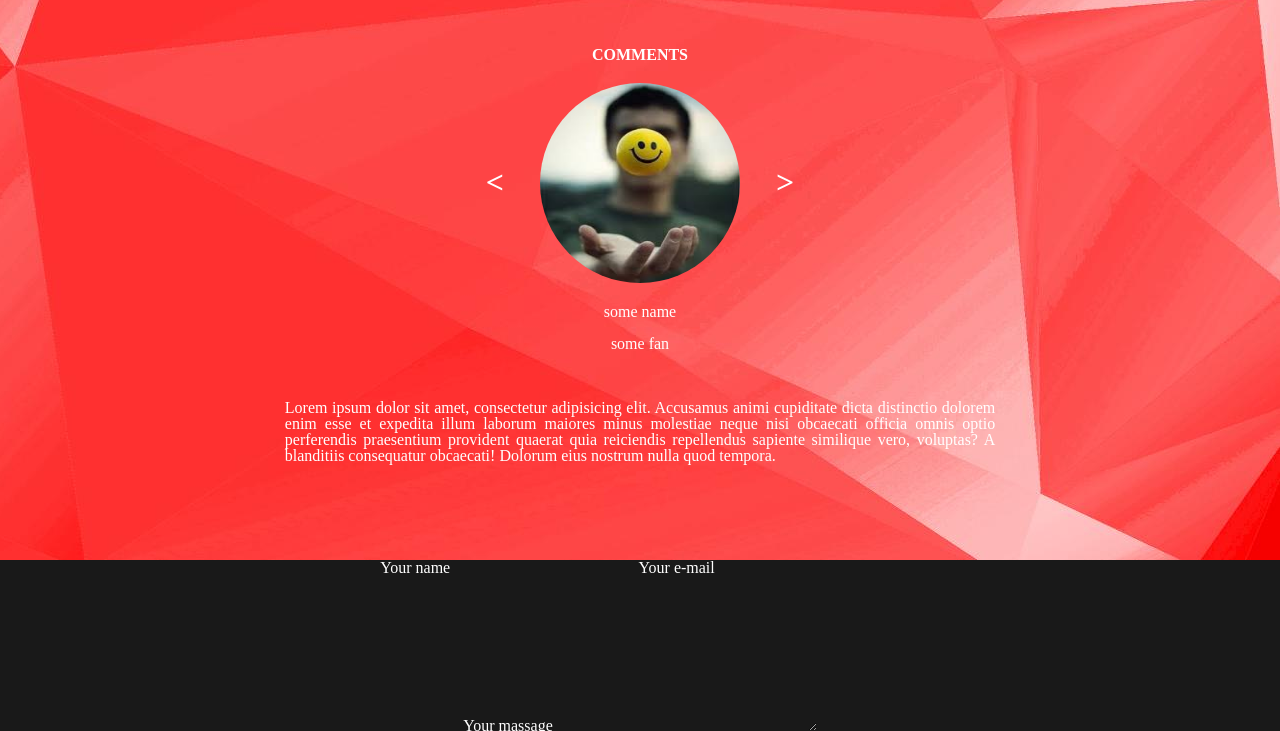
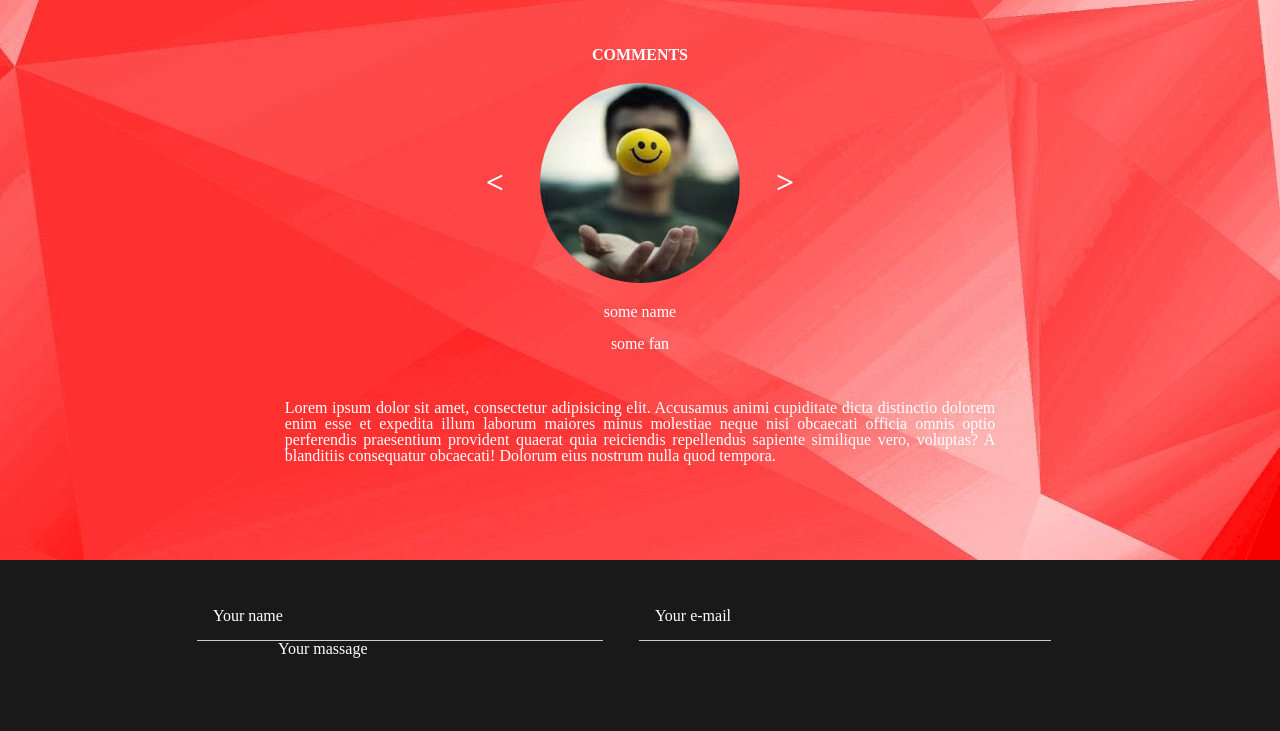
Before and after one commit to Just-Man/PHP, a PHP site: page /Homework/Layout_7/Layout_7.html in a window 1280 px wide. Shown: the part 3863-4594 px from the top of the page. Run offline with PHP 8.4, Linux system fonts and the light colour scheme.

Commit message:
Homework_CSS

```diff
--- a/Lection12/Homework/Layout_7/Layout_7.css
+++ b/Lection12/Homework/Layout_7/Layout_7.css
@@ -289,23 +289,42 @@ button{
     text-align: justify;
 }
 
+#contact{
+    padding: 3rem;
+}
+
+#contact div{
+    margin-bottom: 50px;
+}
+
+#contact label{
+    border-bottom: 1px solid #ccc;
+    padding: 1rem;
+    margin-right: 2rem;
+}
+
 #contact input{
+    width: 25%;
     border: 0;
     background: transparent;
     color: #fff;
 }
 
 #contact label:last-child{
-    display: block;
+    display: inline-block;
+    margin: 0 auto;
+    width: 62.5%;
+    padding-right: 0;
+    text-align: left;
 }
 
 #contact textarea{
+    margin-top: 2rem;
     border: 0;
+    width: 91%;
+    height: 50px;
     background: transparent;
     color: #fff;
-}
-
-#map{
 }
 
 #map iframe{
--- a/Lection12/Homework/Layout_7/Layout_7.html
+++ b/Lection12/Homework/Layout_7/Layout_7.html
@@ -238,12 +238,17 @@
         </div>
     </section>
     <section id="contact">
-        <label for="name">Your name</label>
-        <input type="text" id="name">
-        <label for="mail">Your e-mail</label>
-        <input type="email" id="mail">
-        <label for="massage">Your massage
-        <textarea name="massage" id="massage" cols="30" rows="10"></textarea></label>
+        <form method="post" action="#">
+            <div>
+                <label for="name">Your name
+                <input type="text" id="name"></label>
+                <label for="mail">Your e-mail
+                <input type="email" id="mail"></label>
+                <label for="massage">Your massage
+                <textarea name="massage" id="massage"></textarea></label>
+            </div>
+            <button>Search</button>
+        </form>
     </section>
     <section id="map">
         <iframe src="https://www.google.com/maps/embed?pb=!1m18!1m12!1m3!1d12111.21571788213!2d-73.95422319768943!3d40.6342057957799!2m3!1f0!2f0!3f0!3m2!1i1024!2i768!4f13.1!3m3!1m2!1s0x89c25ad68618b8ed%3A0xef42932ccad4845d!2s1298+37th+St%2C+Brooklyn%2C+NY+11218%2C+USA!5e0!3m2!1sen!2sbg!4v1450936097076" allowfullscreen></iframe>
```
Also changed, not shown: other parts of Lection12/Homework/Layout_7/Layout_7.css (+91 -1 lines).
